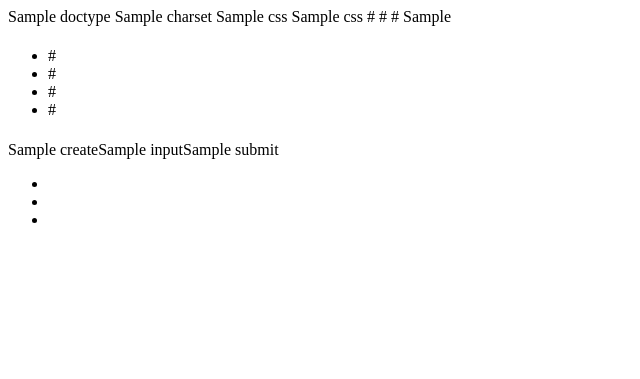
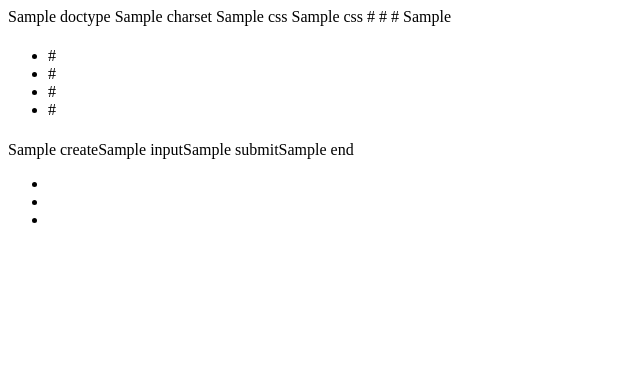
Before and after one commit to sagmor/portal-videoconferencias, a CakePHP app: template app/views/speeches/search_by_date.ctp in a window 1280 px wide. Shown: the top 379 px of the page, without its empty margins (0-640 px from the left). Run offline with PHP 8.4 and a stand-in for CakePHP, Linux system fonts and the light colour scheme; the template is opened without the code that fills it: most values are stand-ins (such as "Sample title", 1, 10 or a date in 2020); data that the repository does not hold is empty; some libraries are stand-ins or nearby versions.

Commit message:
fix login en b'usqueda

```diff
--- a/app/views/elements/loginbox.ctp
+++ b/app/views/elements/loginbox.ctp
@@ -10,4 +10,5 @@
 	<input type="submit" value="Ingresar" />
 	<?php echo $html->link(__('register', true), array('controller' => 'users',
 											  'action' => 'register')); ?>
-  </form>
+</fieldset>
+<?php $form->end()?>
--- a/app/views/speeches/search_by_date.ctp
+++ b/app/views/speeches/search_by_date.ctp
@@ -107,5 +107,5 @@ if(is_array($data)) {
 	}
 }?>
 <?php
-	$form->end();
+	echo $form->end();
 ?>
--- a/app/views/speeches/search_by_location.ctp
+++ b/app/views/speeches/search_by_location.ctp
@@ -106,5 +106,5 @@ if(is_array($data)) {
 	}
 }?>
 <?php
-	$form->end();
+	echo $form->end();
 ?>
--- a/app/views/speeches/search_by_speaker.ctp
+++ b/app/views/speeches/search_by_speaker.ctp
@@ -100,5 +100,5 @@ if(is_array($data)) {
 	}
 }?>
 <?php
-	$form->end();
+	echo $form->end();
 ?>
--- a/app/views/speeches/search_by_tags.ctp
+++ b/app/views/speeches/search_by_tags.ctp
@@ -105,5 +105,5 @@ if(is_array($data)) {
 	}
 }?>
 <?php
-	$form->end();
+	echo $form->end();
 ?>
```
Lines whose indentation alone changed are shown as unchanged.
